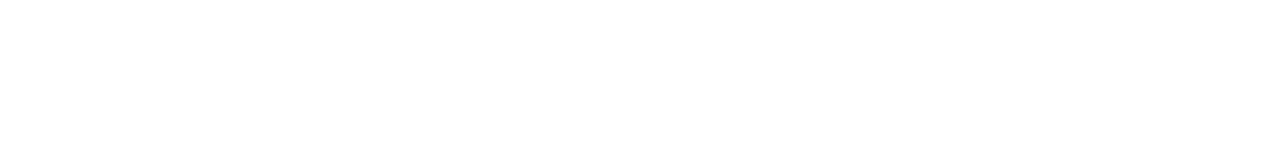
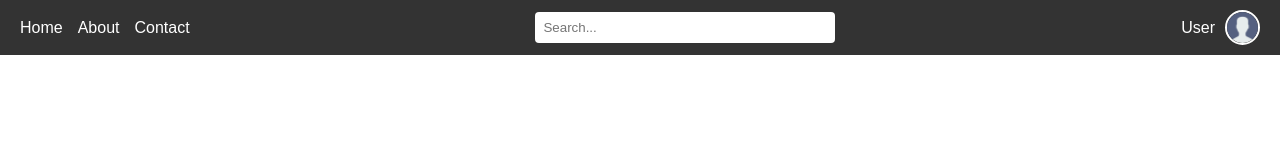
Before and after one commit to sovan-souern/Weather-App-G16, a plain HTML site: page index.html in a window 1280 px wide. Drawn offline with nearby package versions, Linux system fonts and the light colour scheme; some packages are replaced by stand-ins of ours; a script that the page names is missing.

Commit message:
navbar created in index.html

```diff
--- a/css/style.css
+++ b/css/style.css
@@ -0,0 +1,85 @@
+/* General Reset */
+* {
+    margin: 0;
+    padding: 0;
+    box-sizing: border-box;
+  }
+
+  body {
+    font-family: Arial, sans-serif;
+  }
+
+  /* Navbar Styling */
+  .navbar {
+    display: flex;
+    justify-content: space-between;
+    align-items: center;
+    background-color: #333;
+    padding: 10px 20px;
+    color: #fff;
+  }
+
+  .navbar .menu {
+    display: flex;
+    gap: 15px;
+    list-style: none;
+  }
+
+  .navbar .menu li {
+    cursor: pointer;
+  }
+
+  .navbar .menu li:hover {
+    text-decoration: underline;
+  }
+
+  .navbar .search-bar {
+    flex: 1;
+    display: flex;
+    justify-content: center;
+    margin: 0 20px;
+  }
+
+  .navbar .search-bar input {
+    width: 100%;
+    max-width: 300px;
+    padding: 8px;
+    border: none;
+    border-radius: 4px;
+  }
+
+  .navbar .user {
+    display: flex;
+    align-items: center;
+    gap: 10px;
+    cursor: pointer;
+  }
+
+  .navbar .user img {
+    width: 35px;
+    height: 35px;
+    border-radius: 50%;
+    border: 2px solid #fff;
+  }
+
+  /* Responsive Design */
+  @media (max-width: 768px) {
+    .navbar {
+      flex-wrap: wrap;
+    }
+
+    .navbar .menu {
+      flex-direction: column;
+      gap: 10px;
+      margin-top: 10px;
+    }
+
+    .navbar .search-bar {
+      order: 1;
+      margin: 10px 0;
+    }
+
+    .navbar .user {
+      order: 2;
+    }
+  }
--- a/index.html
+++ b/index.html
@@ -1,17 +1,30 @@
 <!DOCTYPE html>
 <html lang="en">
 <head>
-    <meta charset="UTF-8">
-    <meta name="viewport" content="width=device-width, initial-scale=1.0">
-    <title>Document</title>
-    <link rel="stylesheet" href="css/style.css">
-    <script src="js/main.js" defer ></script>
-    <script src="https://cdn.jsdelivr.net/npm/bootstrap@5.0.2/dist/js/bootstrap.min.js" integrity="sha384-cVKIPhGWiC2Al4u+LWgxfKTRIcfu0JTxR+EQDz/bgldoEyl4H0zUF0QKbrJ0EcQF" crossorigin="anonymous"></script>
-    <link href="https://fonts.googleapis.com/css2?family=Poppins:wght@100;200;300;400;500;600;700;800;900&display=swap" rel="stylesheet">
-    <script src="https://cdn.jsdelivr.net/npm/sweetalert2@11"></script>
-
+  <meta charset="UTF-8">
+  <meta name="viewport" content="width=device-width, initial-scale=1.0">
+  <title>Navbar with Search Bar</title>
+  <link rel="stylesheet" href="./css/style.css">
 </head>
 <body>
+  <nav class="navbar">
+    <!-- Menu -->
+    <ul class="menu">
+      <li>Home</li>
+      <li>About</li>
+      <li>Contact</li>
+    </ul>
 
+    <!-- Search Bar -->
+    <div class="search-bar">
+      <input type="text" placeholder="Search...">
+    </div>
+
+    <!-- User Profile -->
+    <div class="user">
+      <span>User</span>
+      <img src="./images/user.png" alt="User Icon">
+    </div>
+  </nav>
 </body>
 </html>
```
Also changed, not shown: page/form.html (+0 -17 lines), images/user.png (added).
